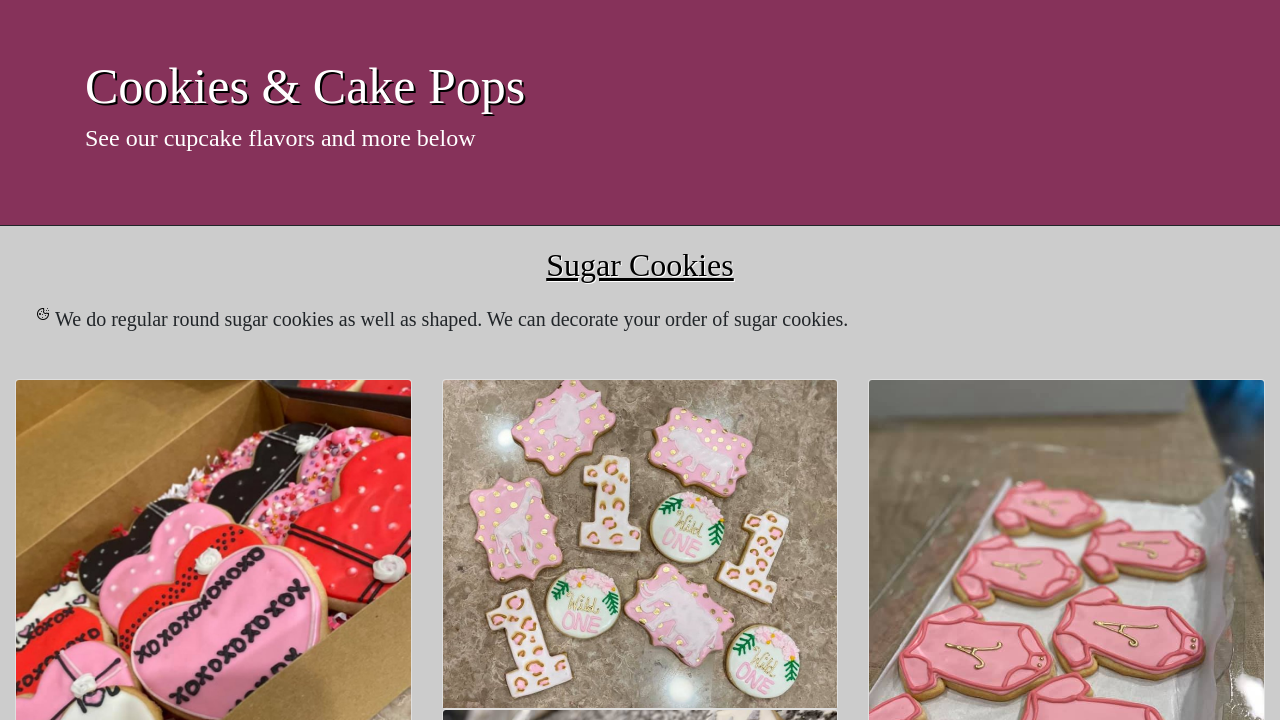
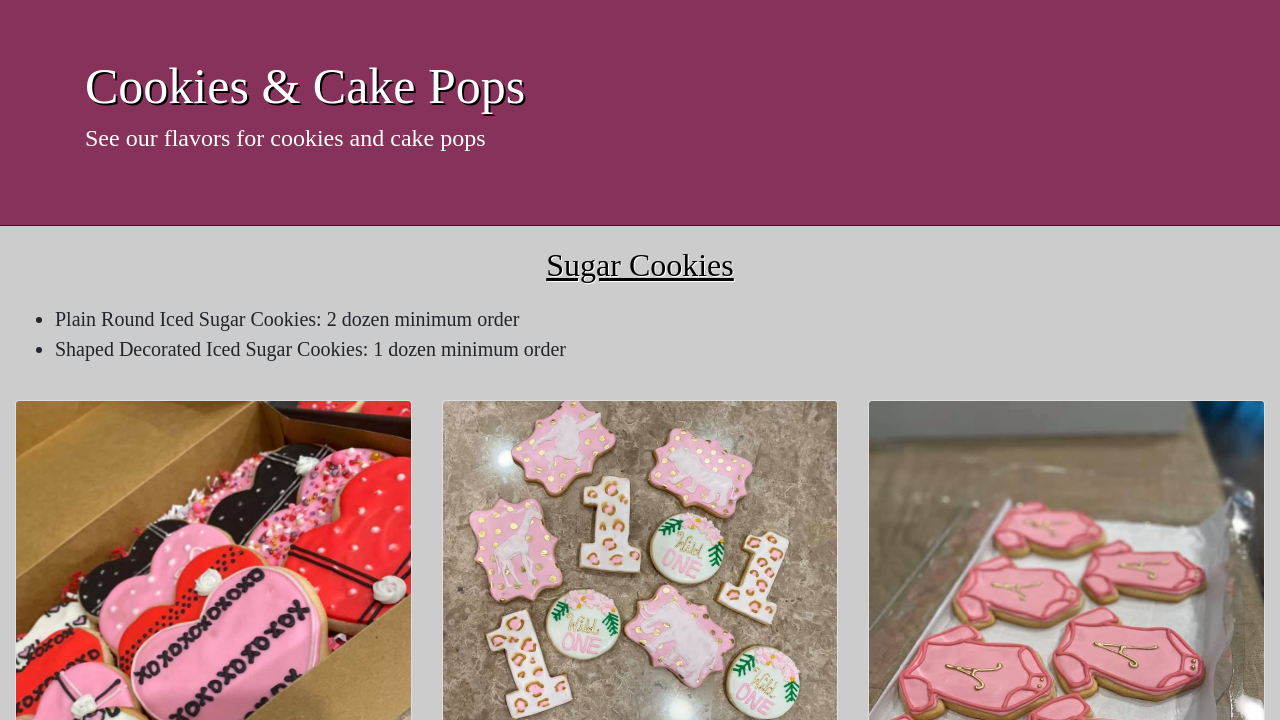
Before and after one commit to vanessarreyes/HomeBakeryWebsite, a plain HTML site: page public/menu/others.html in a window 1280 px wide. Shown: the part 80-800 px from the top of the page. Drawn offline with nearby package versions, Linux system fonts and the light colour scheme.

Commit message:
finishng pages

```diff
--- a/public/menu/others.css
+++ b/public/menu/others.css
@@ -51,7 +51,7 @@ nav a {
 }
 
 .dessert-lists {
-  margin-left: 20px !important;
+  margin-left: 15px !important;
 }
 
 .dessert-lists li {
@@ -100,9 +100,9 @@ li.heart-icon {
 
 li.cookie-icon {
   background: url('../images/cookie-icon.png') no-repeat left;
-  height: 20px;
+  height: 25px;
   padding-left: 20px;
-  margin-bottom:15px;
+  margin-bottom:20px;
 }
 
 li.cake {
--- a/public/menu/others.html
+++ b/public/menu/others.html
@@ -4,7 +4,7 @@
   <meta charset="utf-8">
   <meta name="viewport" content="width=device-width, initial-scale=1, shrink-to-fit=no">
   <meta name="description" content="">
-  <title>Menu: Cookies/Cake Pops</title>
+  <title>Menu: Cookies & Cake Pops</title>
   <link rel="shortcut icon" href="../images/logo.jpg">
   <!-- Bootstrap core CSS -->
   <link rel="stylesheet" href="https://stackpath.bootstrapcdn.com/bootstrap/4.5.0/css/bootstrap.min.css" integrity="sha384-9aIt2nRpC12Uk9gS9baDl411NQApFmC26EwAOH8WgZl5MYYxFfc+NcPb1dKGj7Sk" crossorigin="anonymous">
@@ -67,21 +67,27 @@
   <div class="jumbotron jumbotron-fluid">
     <div class="container">
       <h1 style="text-shadow: 2px 2px black;">Cookies & Cake Pops</h1>
-      <h4 style="color:white;">See our cupcake flavors and more below</h4>
+      <h4 style="color:white;">See our flavors for cookies and cake pops</h4>
+    </div>
+  </div>
+
+  <div class="dessert-info">
+    <div class="row">
+      <div class="col">
+        <h2 class="dessert-items">Sugar Cookies</h2>
+        <div>
+          <ul class="dessert-lists">
+            <li >Plain Round Iced Sugar Cookies: 2 dozen minimum order</li>
+            <li >Shaped Decorated Iced Sugar Cookies: 1 dozen minimum order</li>
+          </ul>
+        </div>
+      </div>
     </div>
   </div>
 
   <div class="container dessert-info">
-    <div class="row" style="word-wrap: break-word;">
-      <div class="col">
-        <h2 class="dessert-items">Sugar Cookies</h2>
-        <ul class="dessert-lists no_bullet">
-          <li class="cookie-icon">We do regular round sugar cookies as well as shaped. We can decorate your order of sugar cookies.</li>
-        </ul>
-      </div>
-    </div>
     <!-- cards to hold urls for other pages -->
-    <div style="margin-top:40px;" class="row">
+    <div style="margin-top:10px;" class="row">
       <div class="col-sm-4" style="text-align:center;">
         <div class="card">
           <div class="img-fluid">
@@ -123,6 +129,7 @@
             <li class="heart-icon">Chocolate</li>
             <li class="heart-icon">Vanilla</li>
           </ul>
+          <p>*2 dozen minimum order</p>
         </div>
         <div class="col-sm-4" style="text-align:center;">
           <div class="card">
```
Also changed, not shown: public/about/about.html (+6 -11 lines), public/menu/cakes.html (+4 -4 lines), public/ordering-cancel/ordering-cancel.html (+1 -1 lines), 1 other file.
